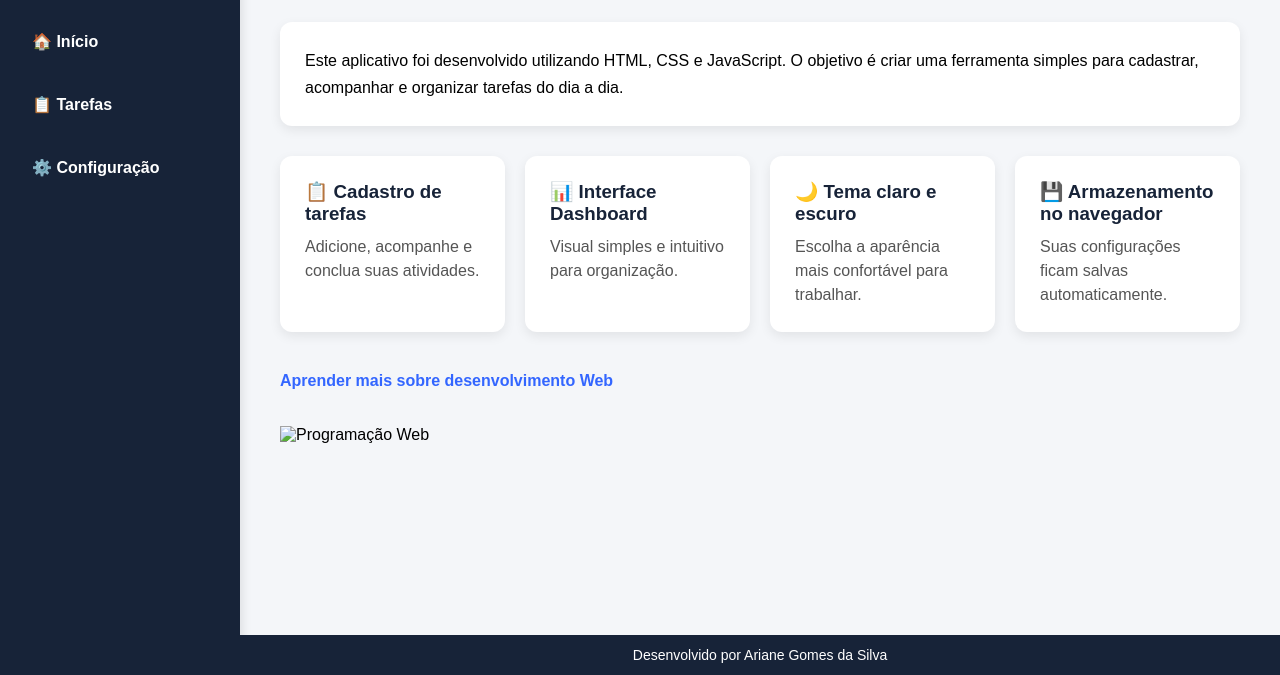
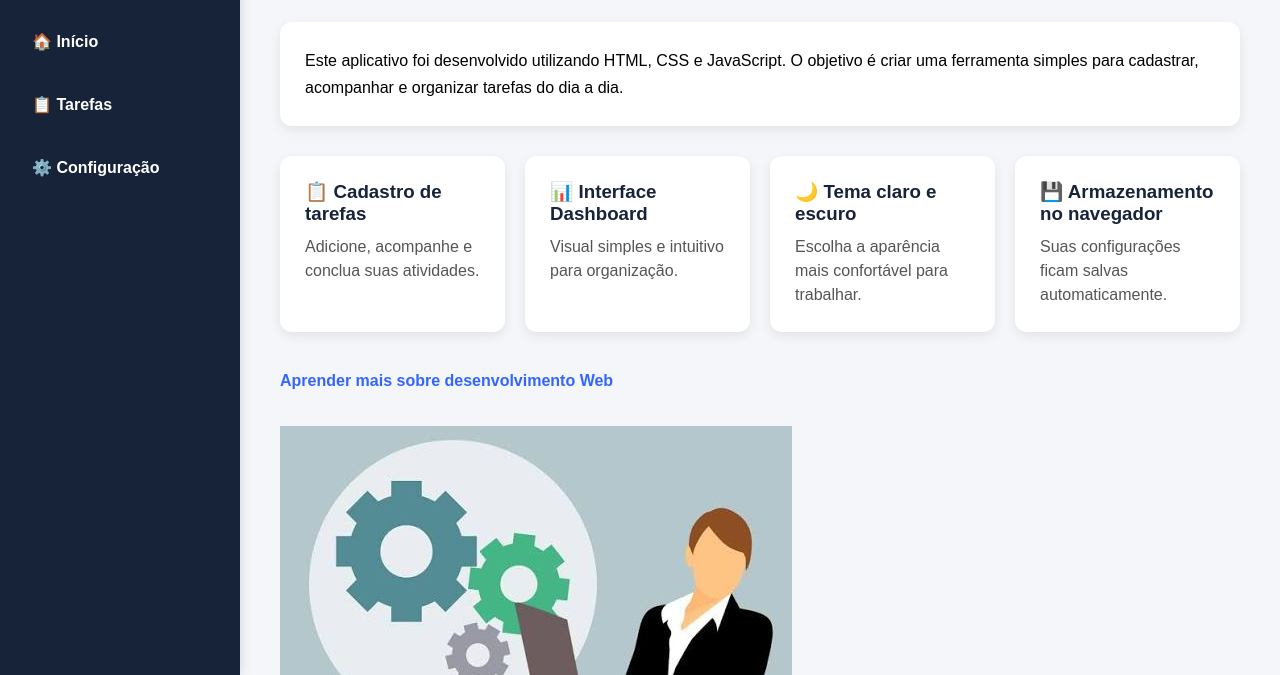
Before and after one commit to KaioVH/agenda_digital_kaioviniciushn, a plain HTML site: page index.html in a window 1280 px wide. Shown: the part 125-800 px from the top of the page. Drawn offline with Linux system fonts and the light colour scheme.

Commit message:
Update index.html

```diff
--- a/index.html
+++ b/index.html
@@ -81,7 +81,7 @@
                 <br>
                 <br>
                 <div class="imagem-inicio">
-                <img src="img/images.jpg" alt="Programação Web">
+                <img src="images.jpg" alt="Programação Web">
 
             </section>
 
```
